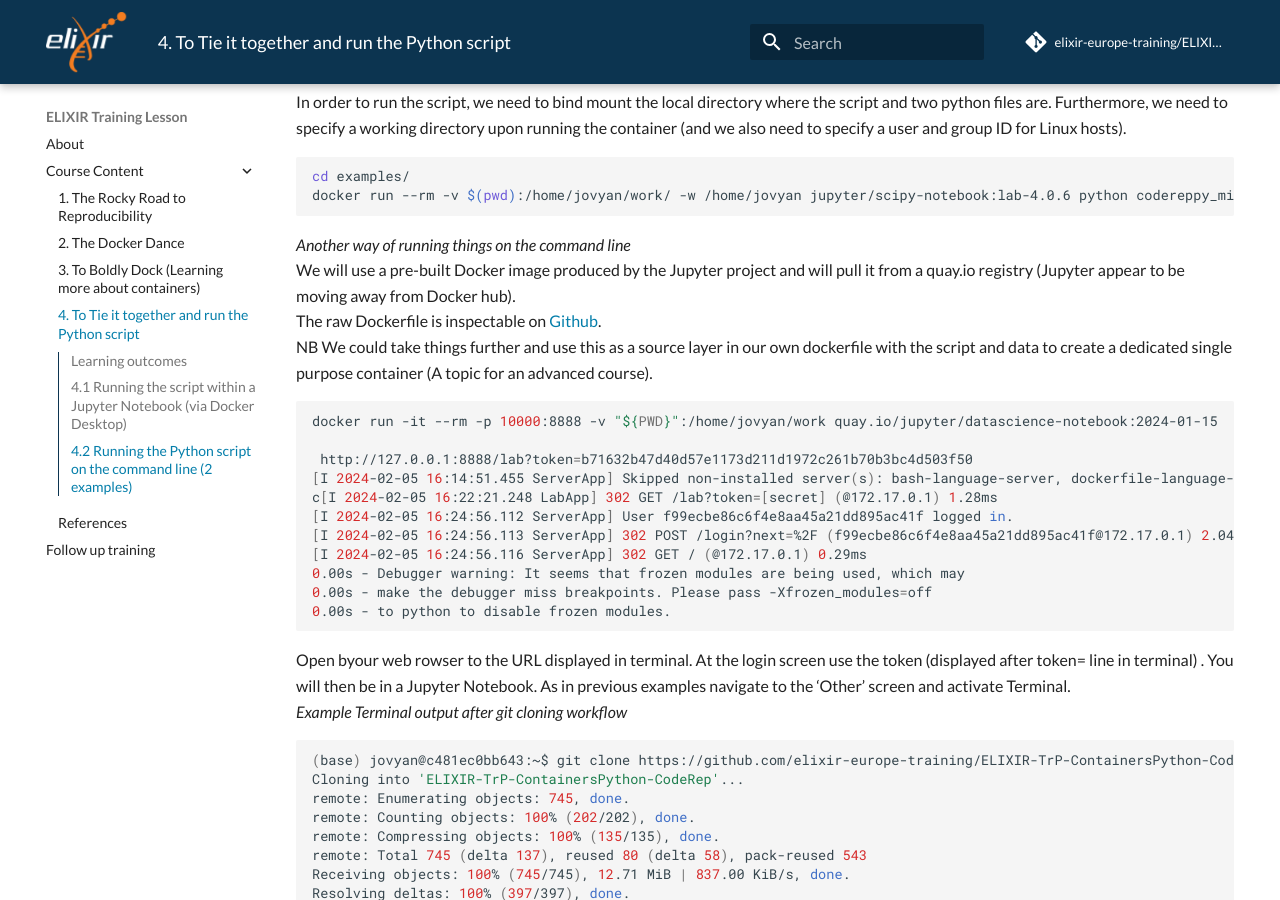
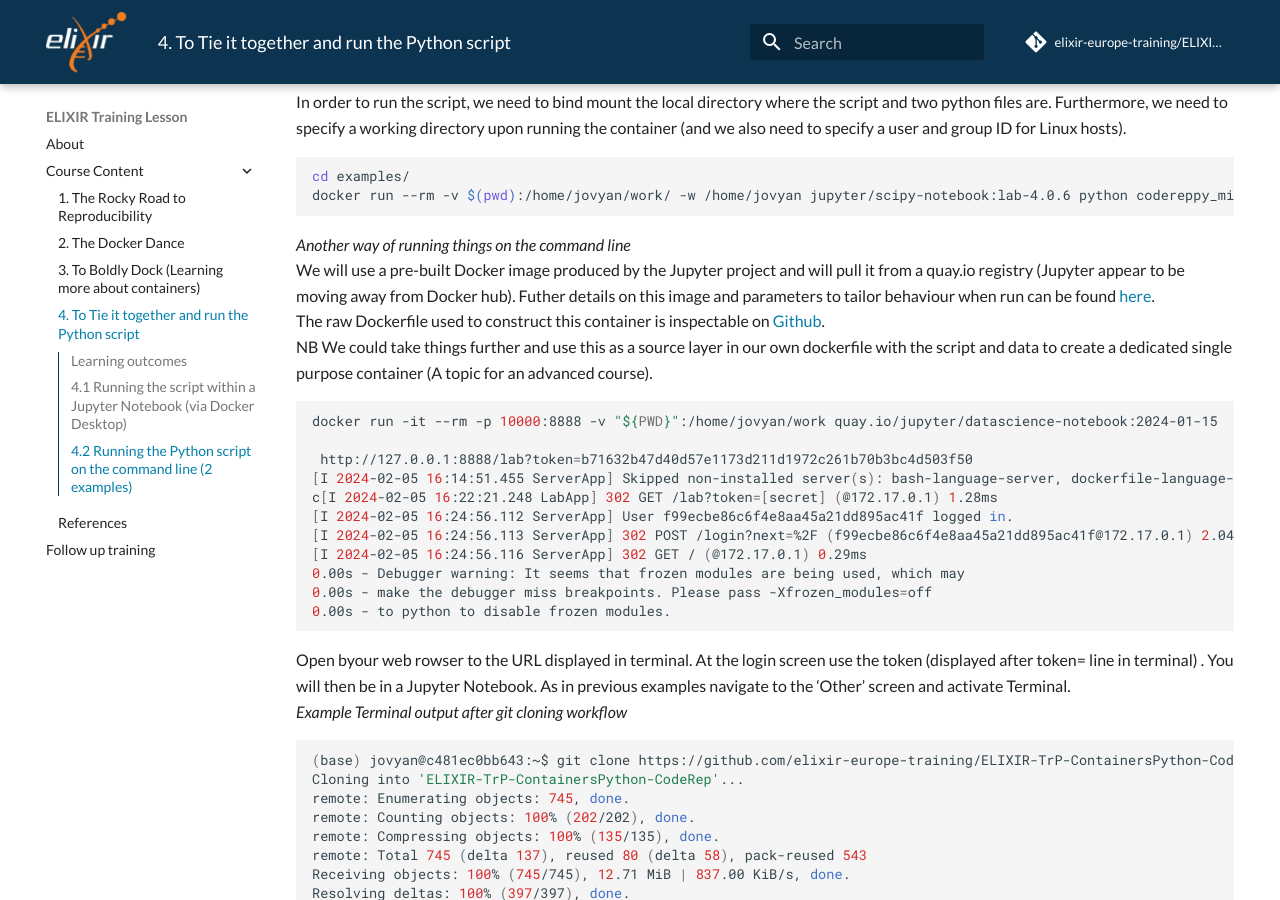
Before and after one commit to elixir-europe-training/ELIXIR-TrP-ContainersPython-CodeRep, an MkDocs documentation site: the page built from docs/chapters/chapter_04.md, in a window 1280 px wide and 900 px high, scrolled down 1544 px. Built offline with MkDocs 1.6.1 and Material for MkDocs 9.7.7, drawn with Linux system fonts in a browser that asks for light colours; comment, search, counter and statistics services are not loaded.

Commit message:
Update chapter_04.md

````diff
--- a/docs/chapters/chapter_04.md
+++ b/docs/chapters/chapter_04.md
@@ -60,8 +60,8 @@ cd examples/
 docker run --rm -v $(pwd):/home/jovyan/work/ -w /home/jovyan jupyter/scipy-notebook:lab-4.0.6 python codereppy_min_batch.py
 ```
 _Another way of running things on the command line_
-We will use a pre-built Docker image produced by the Jupyter project and will pull it from a quay.io registry (Jupyter appear to be moving away from Docker hub).
-The raw Dockerfile is inspectable on [Github](https://github.com/jupyter/docker-stacks/blob/main/images/datascience-notebook/Dockerfile#L48 ).
+We will use a pre-built Docker image produced by the Jupyter project and will pull it from a quay.io registry (Jupyter appear to be moving away from Docker hub). Futher details on this image and parameters to tailor behaviour when run can be found [here](https://jupyter-docker-stacks.readthedocs.io/en/latest/).
+The raw Dockerfile used to construct this container is inspectable on [Github](https://github.com/jupyter/docker-stacks/blob/main/images/datascience-notebook/Dockerfile#L48 ).
 NB We could take things further and use this as a source layer in our own dockerfile with the script and data to create a dedicated single purpose container (A topic for an advanced course).
 
 ```sh
````
